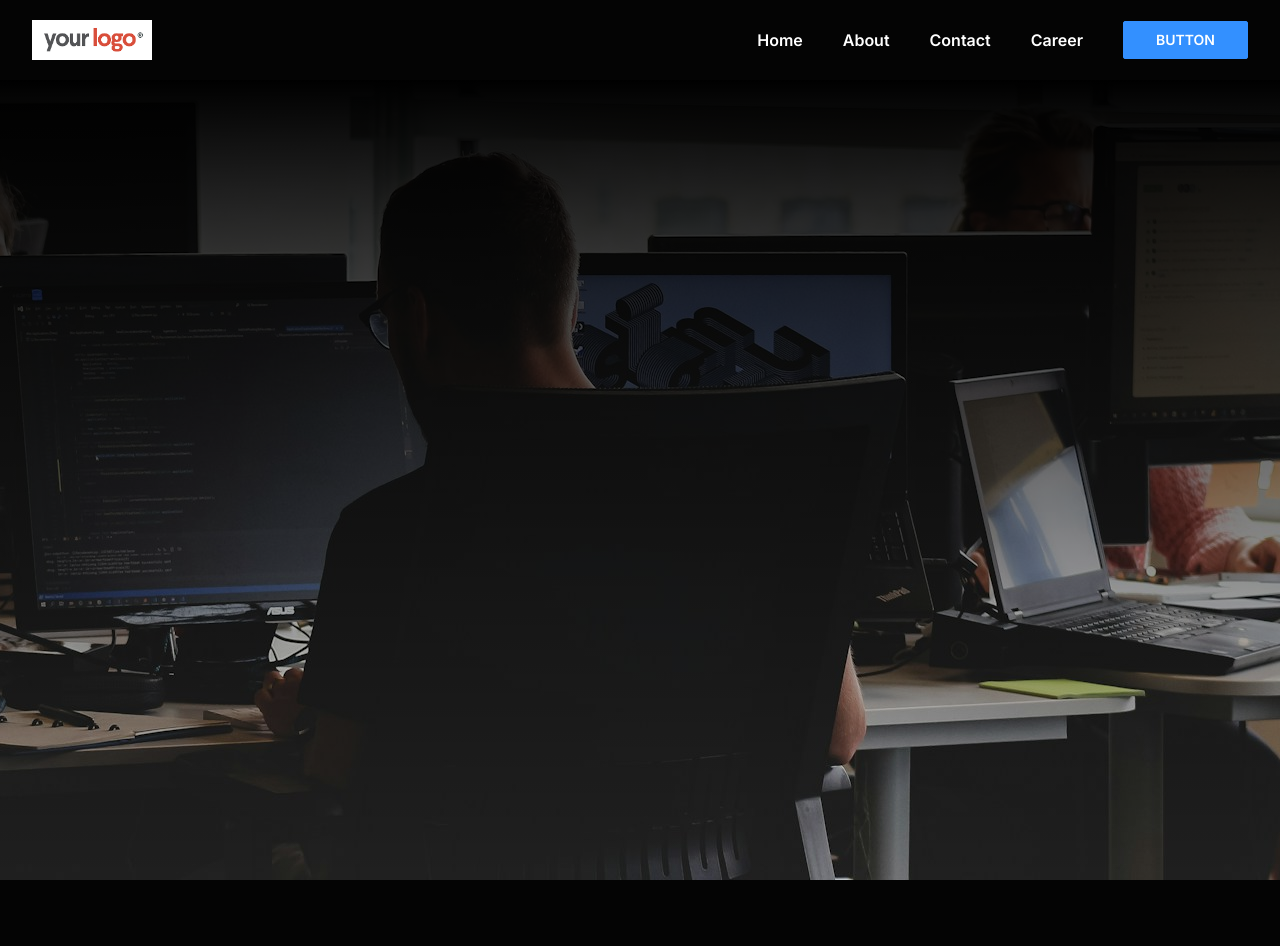
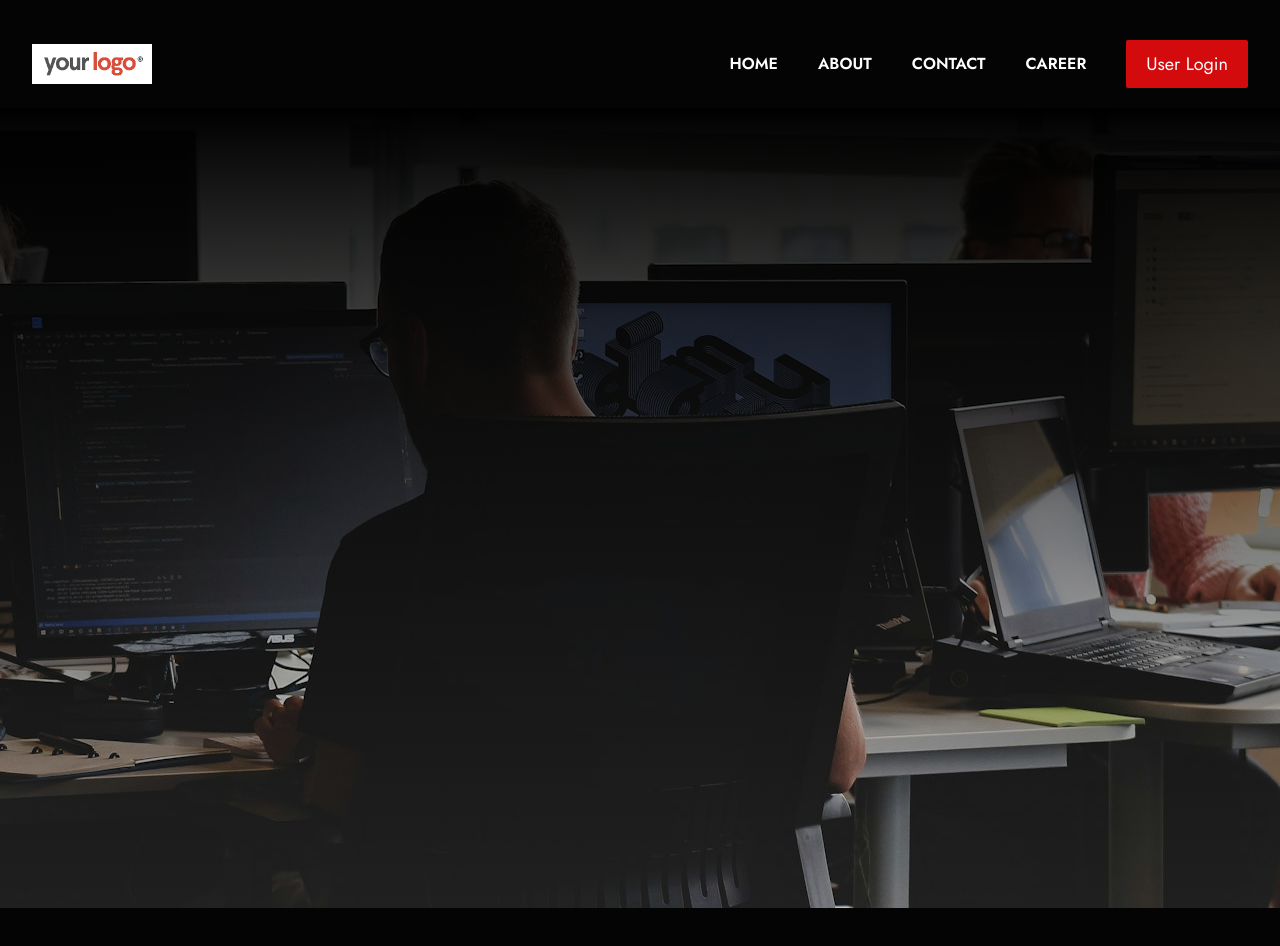
Before and after one commit to SAPranto/optiwaveai, a Next.js app: page / in a window 1280 px wide. Shown: the top 946 px of the page. Built offline with nearby package versions, Linux system fonts and the light colour scheme.

Commit message:
Created Navbar Animated Button

```diff
--- a/app/components/Navbar.jsx
+++ b/app/components/Navbar.jsx
@@ -1,9 +1,10 @@
+"use client";
 "use client";
 import React, { useState, useEffect } from "react";
 import { GiHamburgerMenu, GiCancel } from "react-icons/gi";
 import Image from "next/image";
 
-const Navbar = () => {
+const Navbar = ({ ButtonText = "User Login" }) => {
   const [isNavOpen, setIsNavOpen] = useState(false);
   const [sticky, setSticky] = useState(false);
 
@@ -24,7 +25,7 @@ const Navbar = () => {
 
   return (
     <nav
-      className={`py-5 w-full transition-[background-color] duration-500 sticky top-0 ${
+      className={` mt-5 py-5 w-full transition-[background-color] duration-500 sticky top-0 ${
         sticky ? "sticky-navbar" : ""
       }`}
     >
@@ -39,12 +40,17 @@ const Navbar = () => {
               : "translate-x-full lg:transform-none"
           } lg:block lg:relative lg:bg-transparent lg:py-0 lg:px-0`}
         >
-          <ul className="flex flex-col items-center gap-10 lg:flex-row">
+          <ul className="flex uppercase flex-col items-center gap-10 lg:flex-row">
             <li>Home</li>
             <li>About</li>
             <li>Contact</li>
             <li>Career</li>
-            <li className="primary-btn">Button</li>
+            <button href="#" className="navbar-button w-inline-block">
+              <div className="button-text-wrapper">
+                <div className="default-text">{ButtonText}</div>
+                <div className="hover-text">{ButtonText}</div>
+              </div>
+            </button>
           </ul>
           <GiCancel
             className="absolute top-4 right-4 cursor-pointer lg:hidden"
--- a/app/globals.css
+++ b/app/globals.css
@@ -19,15 +19,6 @@ body {
 li {
   @apply cursor-pointer font-semibold hover:text-secondary-color transition-colors duration-500;
 }
-.hero-section {
-  background-image: linear-gradient(to bottom, rgba(0, 0, 0, 1), transparent),
-    url("/hero.jpg");
-  object-fit: cover;
-  background-repeat: no-repeat;
-  height: 100vh;
-  width: 100%;
-  background-position: bottom;
-}
 .sticky-navbar {
   @apply bg-white lg:text-black;
 }
--- a/app/layout.tsx
+++ b/app/layout.tsx
@@ -1,9 +1,10 @@
 import type { Metadata } from "next";
-import { Inter } from "next/font/google";
+import { Jost } from "next/font/google";
 import "./globals.css";
-import Navbar from './components/Navbar'
+import "./style.css";
+import Navbar from "./components/Navbar";
 
-const inter = Inter({ subsets: ["latin"] });
+const jost = Jost({ subsets: ["latin"] });
 
 export const metadata: Metadata = {
   title: "Create Next App",
@@ -17,10 +18,10 @@ export default function RootLayout({
 }>) {
   return (
     <html lang="en">
-      <body className={inter.className}>
-        <Navbar/>
+      <body className={jost.className}>
+        <Navbar />
         {children}
-        </body>
+      </body>
     </html>
   );
 }
--- a/app/style.css
+++ b/app/style.css
@@ -0,0 +1,43 @@
+.hero-section {
+  background-image: linear-gradient(to bottom, rgba(0, 0, 0, 1), transparent),
+    url("/hero.jpg");
+  object-fit: cover;
+  background-repeat: no-repeat;
+  height: 100vh;
+  width: 100%;
+  background-position: bottom;
+}
+.navbar-button {
+  color: #fff;
+  background-color: #d30b0d;
+  border-radius: 2px;
+  justify-content: center;
+  align-items: center;
+  padding: 10px 20px;
+  font-size: 18px;
+  line-height: 28px;
+  position: relative;
+  transition: background-color 0.5s ease-out;
+}
+.navbar-button:hover {
+  background-color: #428bca;
+}
+
+.button-text-wrapper {
+  height: 28px;
+  white-space: nowrap;
+  overflow: hidden;
+}
+.default-text {
+  transition: transform 0.3s ease;
+}
+.hover-text {
+  transition: transform 0.3s ease;
+}
+.navbar-button:hover .default-text {
+  transform: translateY(-100%);
+}
+
+.navbar-button:hover .hover-text {
+  transform: translateY(-100%);
+}
```
